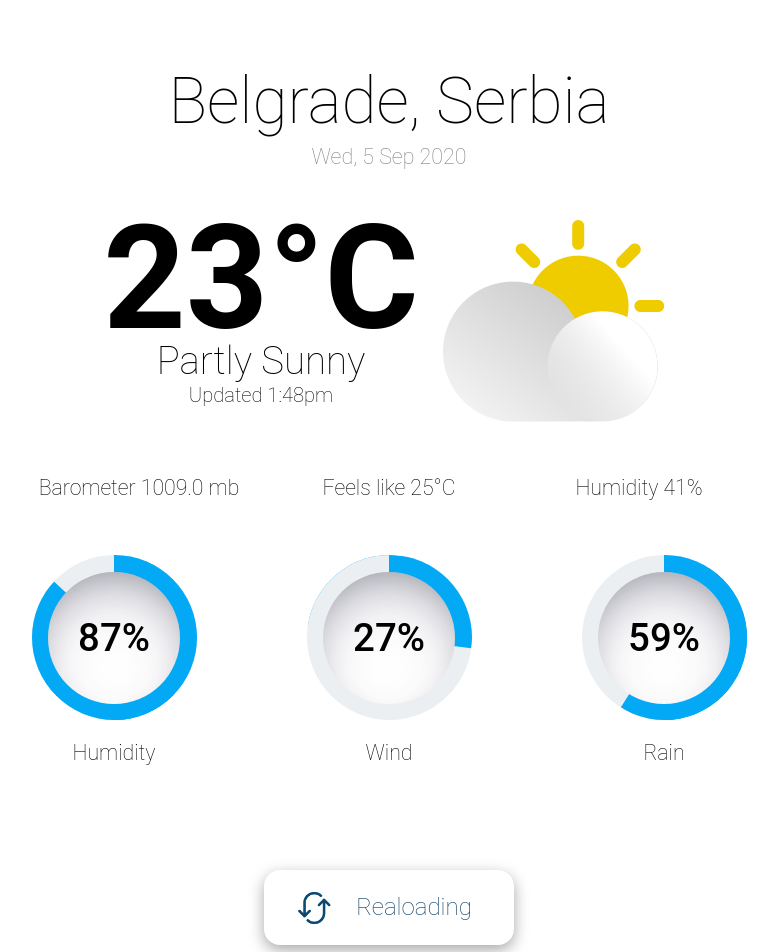
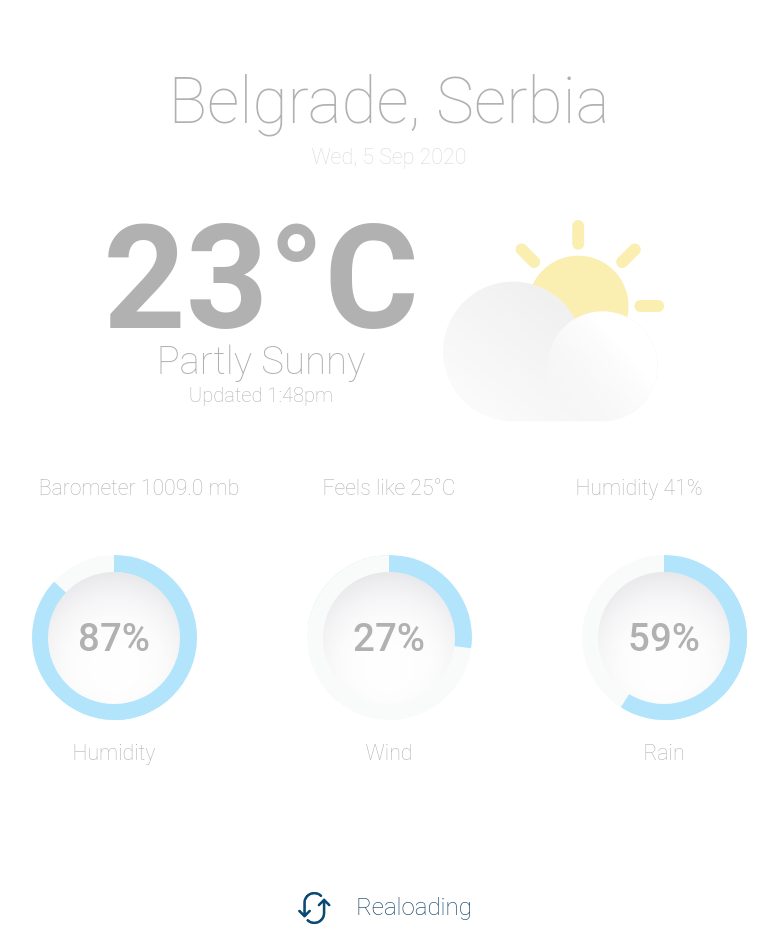
Before and after one commit to frederico-kluser/react-weather-app, a React (Create React App) app: page / in a window 1280 px wide. Shown: the top 952 px of the page, without its empty margins (251-1029 px from the left). Built offline with nearby package versions, Linux system fonts and the light colour scheme.

Commit message:
create loading effect

```diff
--- a/src/components/Button/index.tsx
+++ b/src/components/Button/index.tsx
@@ -1,10 +1,14 @@
 import ButtonContainer, { Icon } from './styled';
 import "./style.css";
 
-const Button = () => (
-  <ButtonContainer id="Button">
-    <Icon className='icon' src={require('../../assets/icon.png')} />
-    <Icon className='animation' src={require('../../assets/gif.gif')} />
+interface ButtonInterface {
+  isLoading: boolean;
+}
+
+const Button = ({isLoading}: ButtonInterface) => (
+  <ButtonContainer id="Button" isLoading={isLoading}>
+    {!isLoading && <Icon className='icon' src={require('../../assets/icon.png')} />}
+    <Icon className={isLoading ? '' : 'animation'} src={require('../../assets/gif.gif')} />
     Realoading
   </ButtonContainer>
 );
--- a/src/components/Button/styled.ts
+++ b/src/components/Button/styled.ts
@@ -1,7 +1,11 @@
 import styled from 'styled-components';
 import { mobileChanges } from '../../utils/style';
 
-const ButtonContainer = styled.div`
+interface ButtonContainerInterface {
+  isLoading: boolean;
+}
+
+const ButtonContainer = styled.div<ButtonContainerInterface>`
             user-select: none; /* Non-prefixed version, currently supported by Chrome, Edge, Opera and Firefox */
         -ms-user-select: none; /* Internet Explorer/Edge */
        -moz-user-select: none; /* Old versions of Firefox */
@@ -21,7 +25,6 @@ const ButtonContainer = styled.div`
   position: relative;
   transition: all 0.25s;
   width: 250px;
-  ${mobileChanges('margin-top: 0px;')}
 
   &:hover {
     box-shadow: rgba(0, 0, 0, 0.24) 0px 3px 8px;
@@ -30,6 +33,8 @@ const ButtonContainer = styled.div`
   &:active {
     box-shadow: rgba(50, 50, 93, 0.25) 0px 30px 60px -12px inset, rgba(0, 0, 0, 0.3) 0px 18px 36px -18px inset;
   }
+
+  ${({isLoading}) => isLoading && `box-shadow: initial;`}
 `;
 
 export const Icon = styled.img`
--- a/src/pages/home/index.tsx
+++ b/src/pages/home/index.tsx
@@ -1,3 +1,4 @@
+import { useState } from 'react';
 import Button from '../../components/Button';
 import CirclePercentage from '../../components/CirclePercentage';
 import Flex from '../../components/Flex';
@@ -6,9 +7,15 @@ import MainText from '../../components/MainText';
 import ScondaryText from '../../components/SecondaryText';
 import SubTitle from '../../components/SubTitle';
 import Title from '../../components/Title';
+import Wrapper from './styled';
 
-const Home = () => (
+const Home = () => {
+
+  const [isLoading, setIsLoading] = useState(true);
+
+  return (
     <Flex>
+      <Wrapper opacity={isLoading ? 0.3 : 1}>
         <Title text="Belgrade, Serbia" />
         <SubTitle text="Wed, 5 Sep 2020" />
         <Flex row>
@@ -25,8 +32,10 @@ const Home = () => (
           <CirclePercentage text="Wind" percentage={27} />
           <CirclePercentage text="Rain" percentage={59} />
         </Flex>
-    <Button />
+      </Wrapper>
+      <Button isLoading={isLoading} />
     </Flex>
   );
+};
 
 export default Home;
--- /dev/null
+++ b/src/pages/home/styled.ts
@@ -0,0 +1,12 @@
+import styled from 'styled-components';
+
+interface WrapperInterface {
+  opacity: number;
+}
+
+const Wrapper = styled.div<WrapperInterface>`
+  opacity: ${({ opacity }) => opacity};
+  transition: all 0.25s;
+`;
+
+export default Wrapper;
```
Lines whose indentation alone changed are shown as unchanged.
